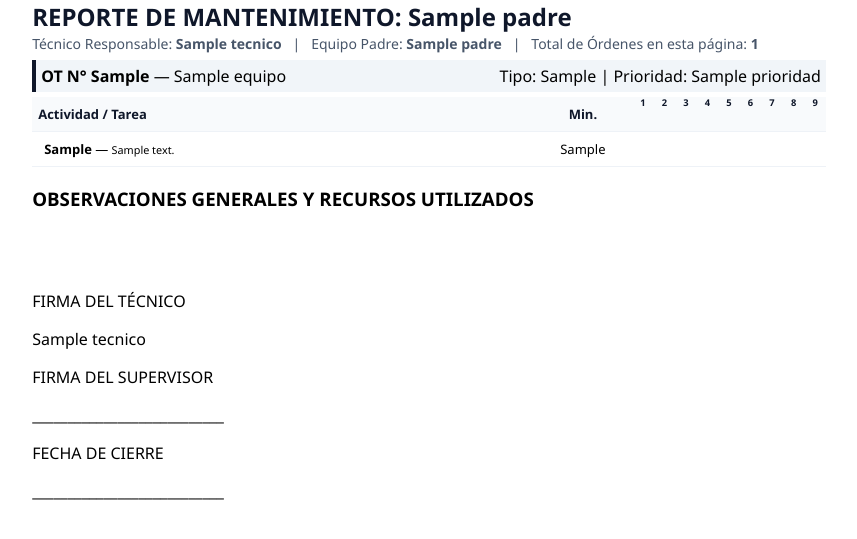
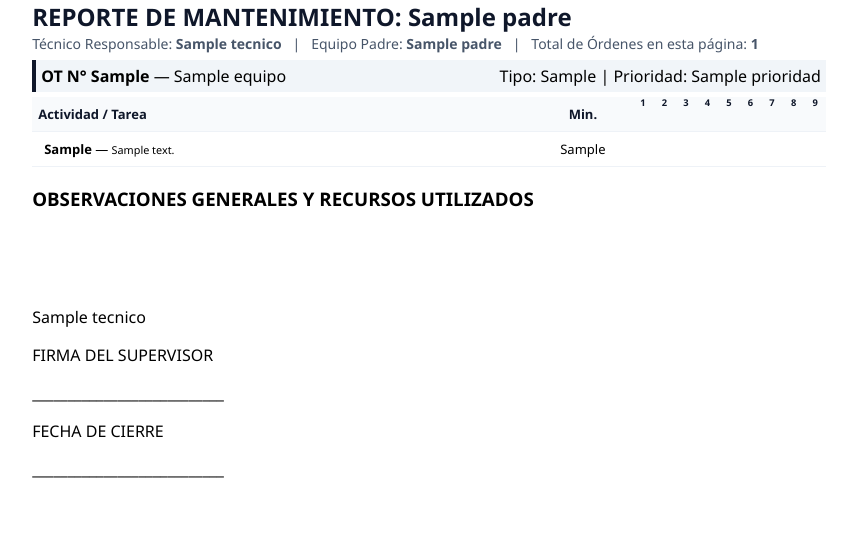
Before and after one commit to cmlayta/CMMS, a Flask app: template templates/imprimir_ots_masivo.html in a window 1280 px wide. Shown: the top 539 px of the page, without its empty margins (211-1068 px from the left). Run offline with Flask 3, Linux system fonts and the light colour scheme; a user stored in the database is signed in; tables that the repository leaves empty hold one stand-in row (values such as "Sample post"); the template is opened without the code that fills it: most values are stand-ins (such as "Sample title", 1, 10 or a date in 2020).

Commit message:
Impresion masiva

```diff
--- a/templates/imprimir_ots_masivo.html
+++ b/templates/imprimir_ots_masivo.html
@@ -174,7 +174,6 @@
                 <div style="height: 60px;"></div>
                 <div class="signatures">
                     <div class="signature-box">
-                        FIRMA DEL TÉCNICO
                         <p>{{ grupo.tecnico }}</p>
                     </div>
                     <div class="signature-box">
```
